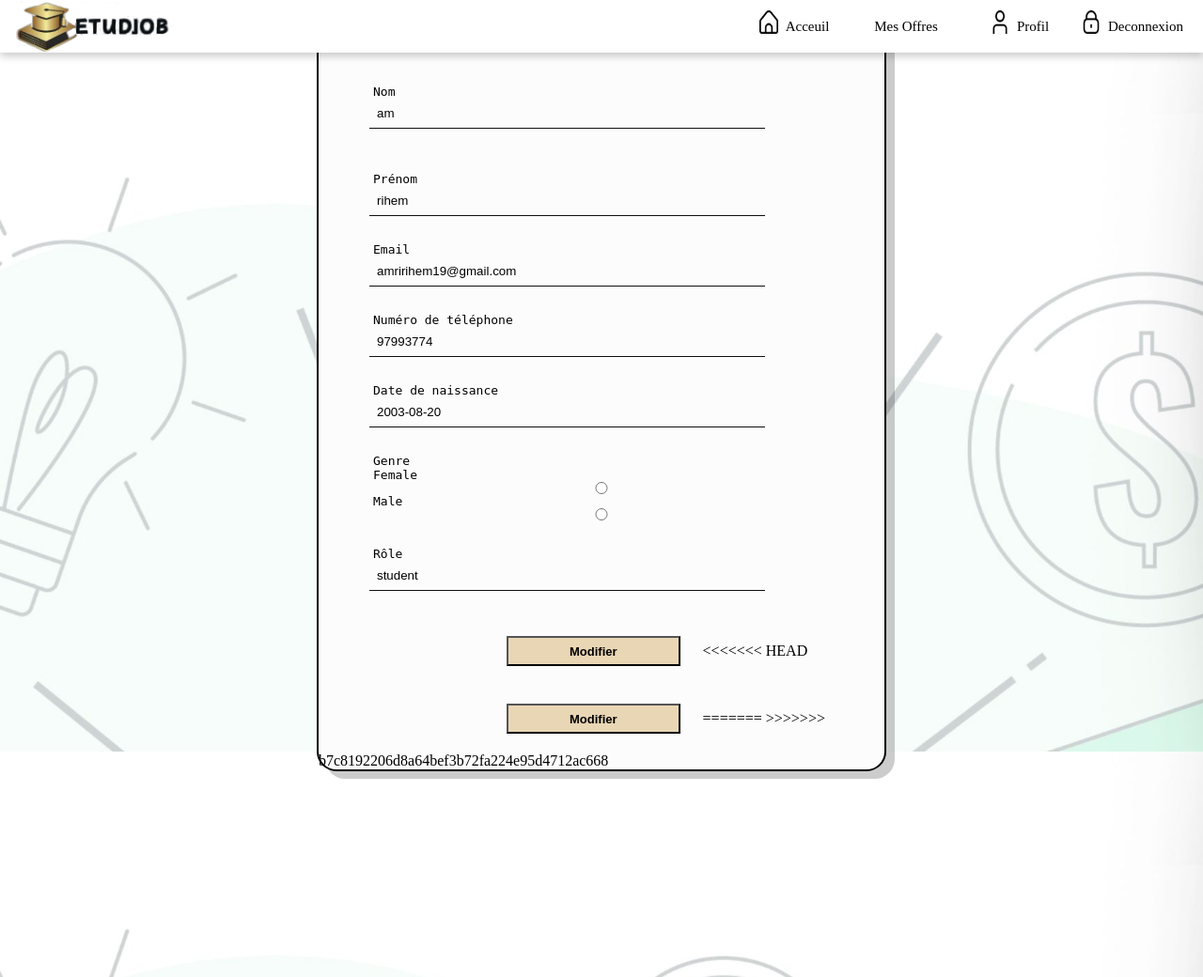
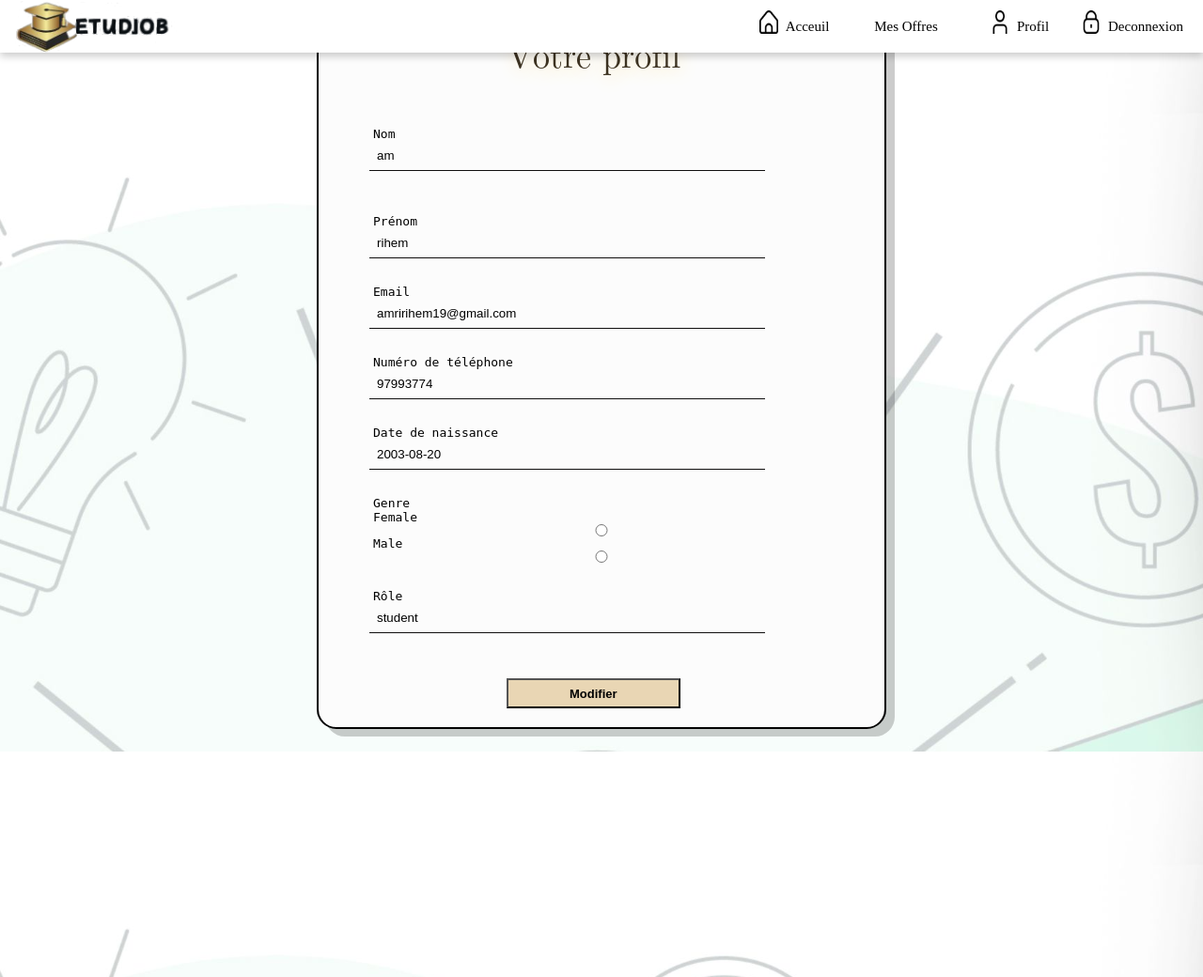
Before and after one commit to amririhem/web, a PHP site: page /profil.php in a window 1280 px wide. Shown: the whole page at 94% size. Run offline with PHP 8.4, Linux system fonts and the light colour scheme; a user stored in the database is signed in; data comes from the database, SQL or seed files in the repository.

Commit message:
nchlh takhtef

```diff
--- a/profil.php
+++ b/profil.php
@@ -105,13 +105,6 @@
 
           </div>
           <button type="button" class="bottom2" onclick="window.location.href='modifierProfil.php'" >Modifier</button>
-
-<<<<<<< HEAD
-
-          <button type="button" class="bottom2" onclick="window.location.href='modifierProfil.php'" >Modifier</button>
-=======
->>>>>>> b7c8192206d8a64bef3b72fa224e95d4712ac668
-
         </form>
       </div>
     </div>
```
